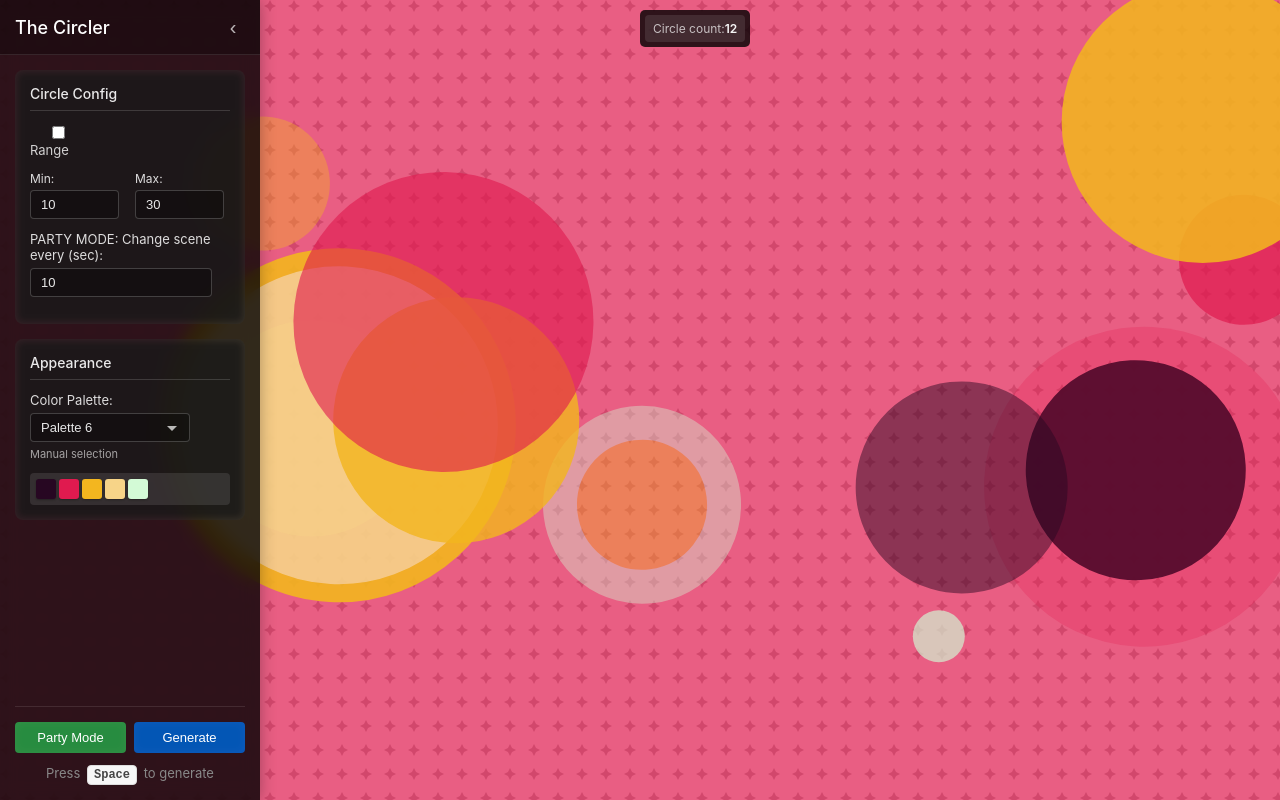
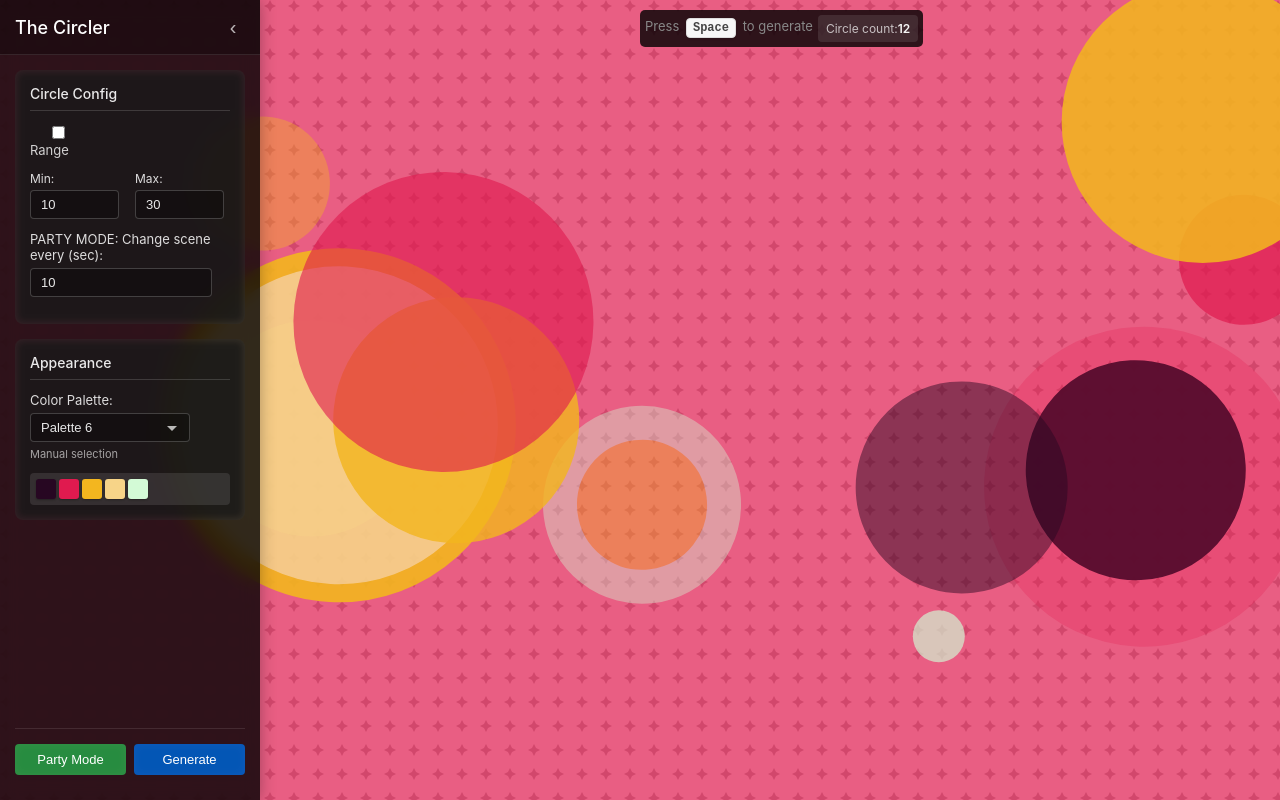
Before and after one commit to drinkingtheink/circler-2, a React (Create React App) app: page / in a window 1280 px wide. Built offline with nearby package versions, Linux system fonts and the light colour scheme.

Commit message:
config display

```diff
--- a/src/App.js
+++ b/src/App.js
@@ -438,17 +438,13 @@ const Circlescape = () => {
                 Generate
               </button>
             </div>
-
-            <div className="keyboard-hint">
-              <span>Press <kbd>Space</kbd> to generate</span>
-            </div>
           </div>
         </div>
       </div>
 
       <div className="canvas-wrapper">
         <section class="config-display">
-         {isPlaying ? <div className="circle-count-display"><span class="party-mode-indicator">Party Mode Enabled</span></div> : null}
+         {isPlaying ? <div className="circle-count-display"><span class="party-mode-indicator">Party Mode Enabled</span></div> : <div className="keyboard-hint"><span>Press <kbd>Space</kbd> to generate</span></div>}
 
           <div className="circle-count-display">
             <span>Circle count: </span>
--- a/src/CirclescapeStyles.css
+++ b/src/CirclescapeStyles.css
@@ -452,7 +452,7 @@
     text-align: center;
     font-size: 13px;
     color: #888;
-    margin-top: 12px;
+    margin-top: 3px;
   }
 
   .keyboard-hint kbd {
```
